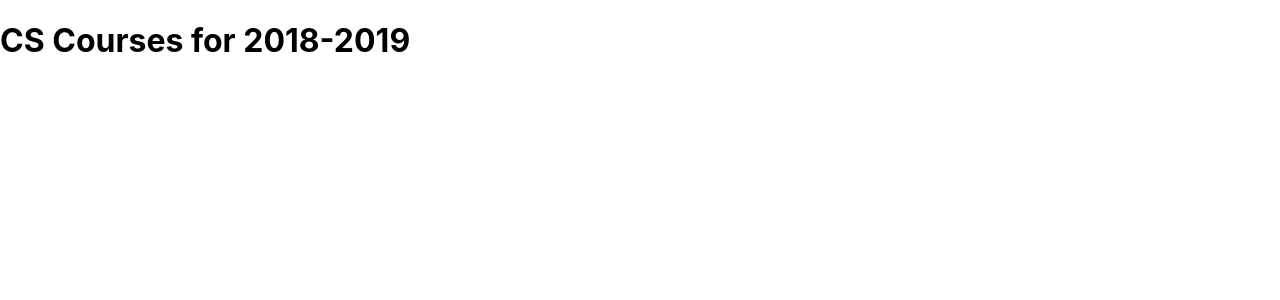
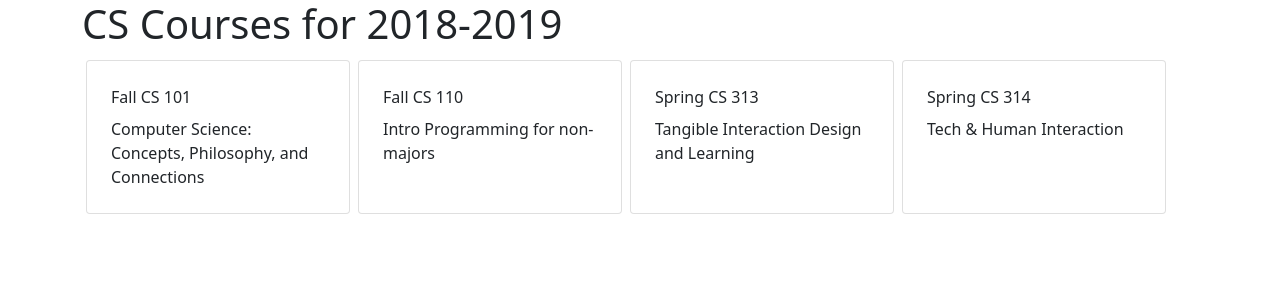
Before and after one commit to danielpetikian1/scheduler, a React (Create React App) app: page / in a window 1280 px wide. Shown: the top 300 px of the page. Built offline with nearby package versions, Linux system fonts and the light colour scheme.

Commit message:
courses and styling
show courses and add style

```diff
--- a/package.json
+++ b/package.json
@@ -6,6 +6,7 @@
     "@testing-library/jest-dom": "^5.14.1",
     "@testing-library/react": "^11.2.7",
     "@testing-library/user-event": "^12.8.3",
+    "bootstrap": "^5.1.1",
     "react": "^17.0.2",
     "react-dom": "^17.0.2",
     "react-scripts": "4.0.3",
--- a/src/App.css
+++ b/src/App.css
@@ -36,3 +36,8 @@
     transform: rotate(360deg);
   }
 }
+
+.course-list {
+  display: grid;
+  grid-template-columns: repeat(auto-fill, minmax(12rem, 17rem));
+}
--- a/src/App.js
+++ b/src/App.js
@@ -1,12 +1,65 @@
 import React from 'react';
+import './App.css';
+
+const Banner = ({ title }) => (
+  <h1>{ title }</h1>
+);
+
+const terms = { F: 'Fall', W: 'Winter', S: 'Spring'};
+
+const getCourseTerm = course => (
+  terms[course.id.charAt(0)]
+);
+
+const getCourseNumber = course => (
+  course.id.slice(1, 4)
+);
+
+const Course = ({ course }) => (
+  <div className="card m-1 p-2">
+    <div className="card-body">
+      <div className="card-title">{ getCourseTerm(course) } CS { getCourseNumber(course) }</div>
+      <div className="card-text">{ course.title }</div>
+    </div>
+  </div>
+);
+
+const CourseList = ({ courses }) => (
+  <div className="course-list">
+  { Object.values(courses).map(course => <Course key={course.id} course={ course } />) }
+  </div>
+);
 
 const schedule = {
-  title: "CS Courses for 2018-2019"
+  "title": "CS Courses for 2018-2019",
+  "courses": {
+    "F101" : {
+      "id" : "F101",
+      "meets" : "MWF 11:00-11:50",
+      "title" : "Computer Science: Concepts, Philosophy, and Connections"
+    },
+    "F110" : {
+      "id" : "F110",
+      "meets" : "MWF 10:00-10:50",
+      "title" : "Intro Programming for non-majors"
+    },
+    "S313" : {
+      "id" : "S313",
+      "meets" : "TuTh 15:30-16:50",
+      "title" : "Tangible Interaction Design and Learning"
+    },
+    "S314" : {
+      "id" : "S314",
+      "meets" : "TuTh 9:30-10:50",
+      "title" : "Tech & Human Interaction"
+    }
+  }
 };
 
 const App = () =>  (
-  <div>
-    <h1>{ schedule.title }</h1>
+  <div className="container">
+    <Banner title={ schedule.title } />
+    <CourseList courses={ schedule.courses } />
   </div>
 );
 
--- a/src/index.js
+++ b/src/index.js
@@ -1,6 +1,6 @@
 import React from 'react';
 import ReactDOM from 'react-dom';
-import './index.css';
+import 'bootstrap/dist/css/bootstrap.min.css';
 import App from './App';
 import reportWebVitals from './reportWebVitals';
 
```
Also changed, not shown: 1 other file (tests, documents, lock files or other folders).
